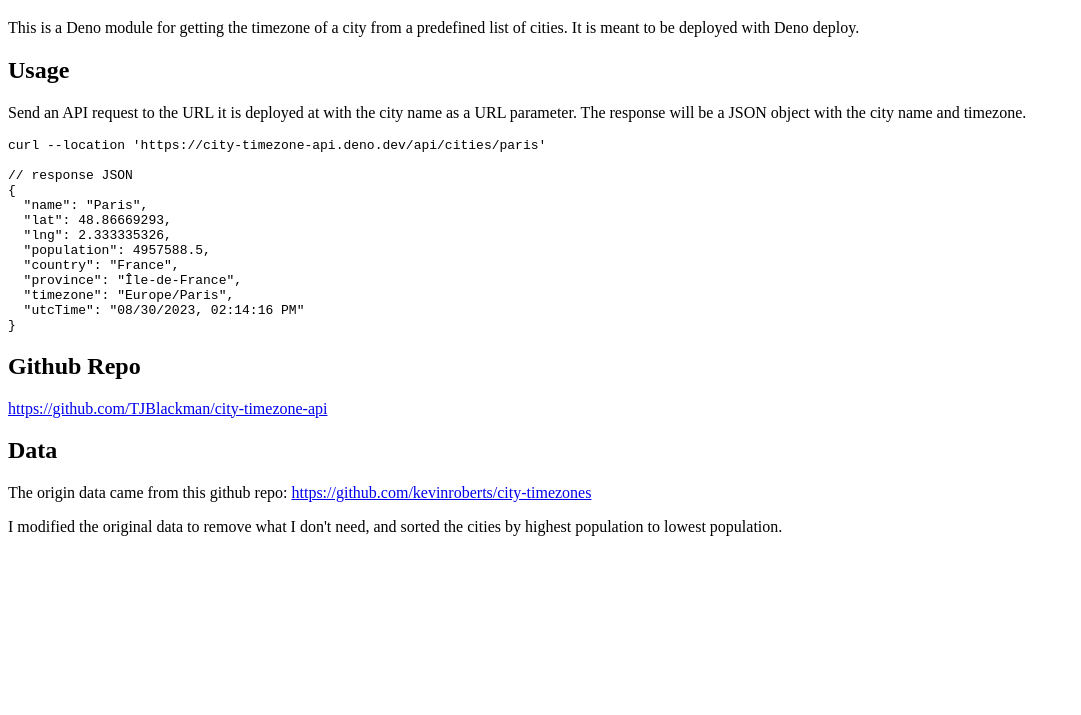
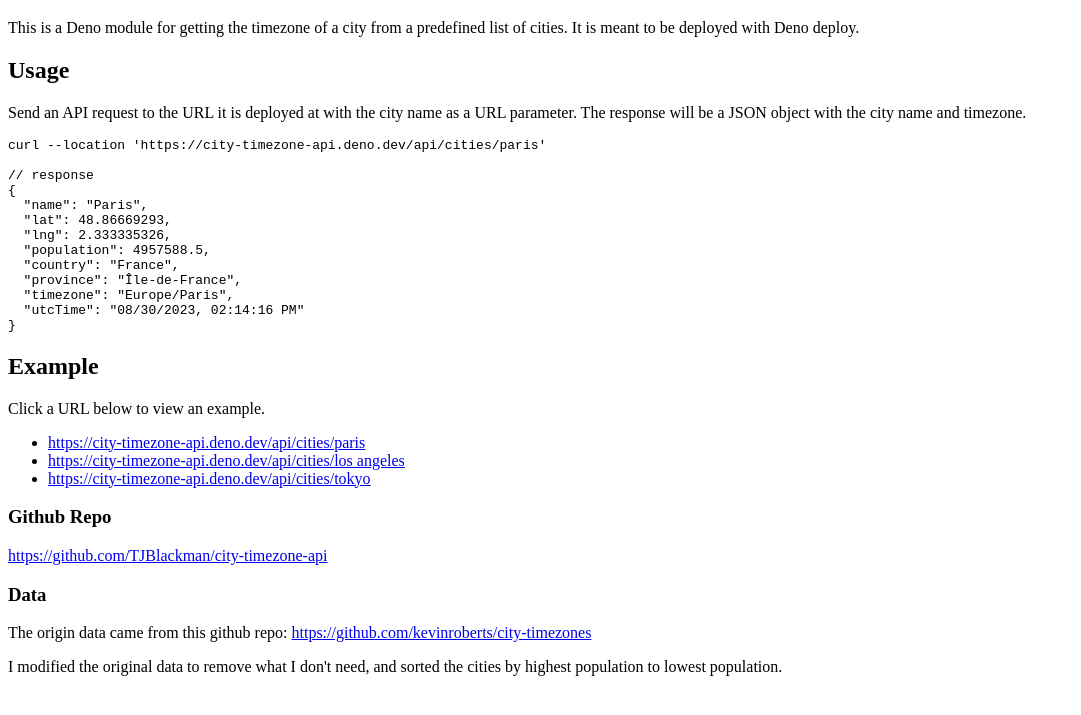
Before and after one commit to TJBlackman/city-timezone-api, a plain HTML site: page index.html in a window 1280 px wide. Shown: the part 61-776 px from the top of the page, without its empty margins (0-1081 px from the left). Drawn offline with Linux system fonts and the light colour scheme.

Commit message:
include examples in readme/index.html

```diff
--- a/index.html
+++ b/index.html
@@ -17,27 +17,46 @@
       URL parameter. The response will be a JSON object with the city name and
       timezone.
     </p>
-    <pre><code>curl --location 'https://city-timezone-api.deno.dev/api/cities/paris'
+    <pre><code>curl --location &#39;https://city-timezone-api.deno.dev/api/cities/paris&#39;
 
-// response JSON
+// response
 {
-  "name": "Paris",
-  "lat": 48.86669293,
-  "lng": 2.333335326,
-  "population": 4957588.5,
-  "country": "France",
-  "province": "Île-de-France",
-  "timezone": "Europe/Paris",
-  "utcTime": "08/30/2023, 02:14:16 PM"
+  &quot;name&quot;: &quot;Paris&quot;,
+  &quot;lat&quot;: 48.86669293,
+  &quot;lng&quot;: 2.333335326,
+  &quot;population&quot;: 4957588.5,
+  &quot;country&quot;: &quot;France&quot;,
+  &quot;province&quot;: &quot;Île-de-France&quot;,
+  &quot;timezone&quot;: &quot;Europe/Paris&quot;,
+  &quot;utcTime&quot;: &quot;08/30/2023, 02:14:16 PM&quot;
 }
 </code></pre>
-    <h2 id="github-repo">Github Repo</h2>
+    <h2 id="example">Example</h2>
+    <p>Click a URL below to view an example.</p>
+    <ul>
+      <li>
+        <a href="https://city-timezone-api.deno.dev/api/cities/paris"
+          >https://city-timezone-api.deno.dev/api/cities/paris</a
+        >
+      </li>
+      <li>
+        <a href="https://city-timezone-api.deno.dev/api/cities/los angeles"
+          >https://city-timezone-api.deno.dev/api/cities/los angeles</a
+        >
+      </li>
+      <li>
+        <a href="https://city-timezone-api.deno.dev/api/cities/tokyo"
+          >https://city-timezone-api.deno.dev/api/cities/tokyo</a
+        >
+      </li>
+    </ul>
+    <h3 id="github-repo">Github Repo</h3>
     <p>
       <a href="https://github.com/TJBlackman/city-timezone-api"
         >https://github.com/TJBlackman/city-timezone-api</a
       >
     </p>
-    <h2 id="data">Data</h2>
+    <h3 id="data">Data</h3>
     <p>
       The origin data came from this github repo:
       <a href="https://github.com/kevinroberts/city-timezones"
```
Also changed, not shown: 1 other file.
